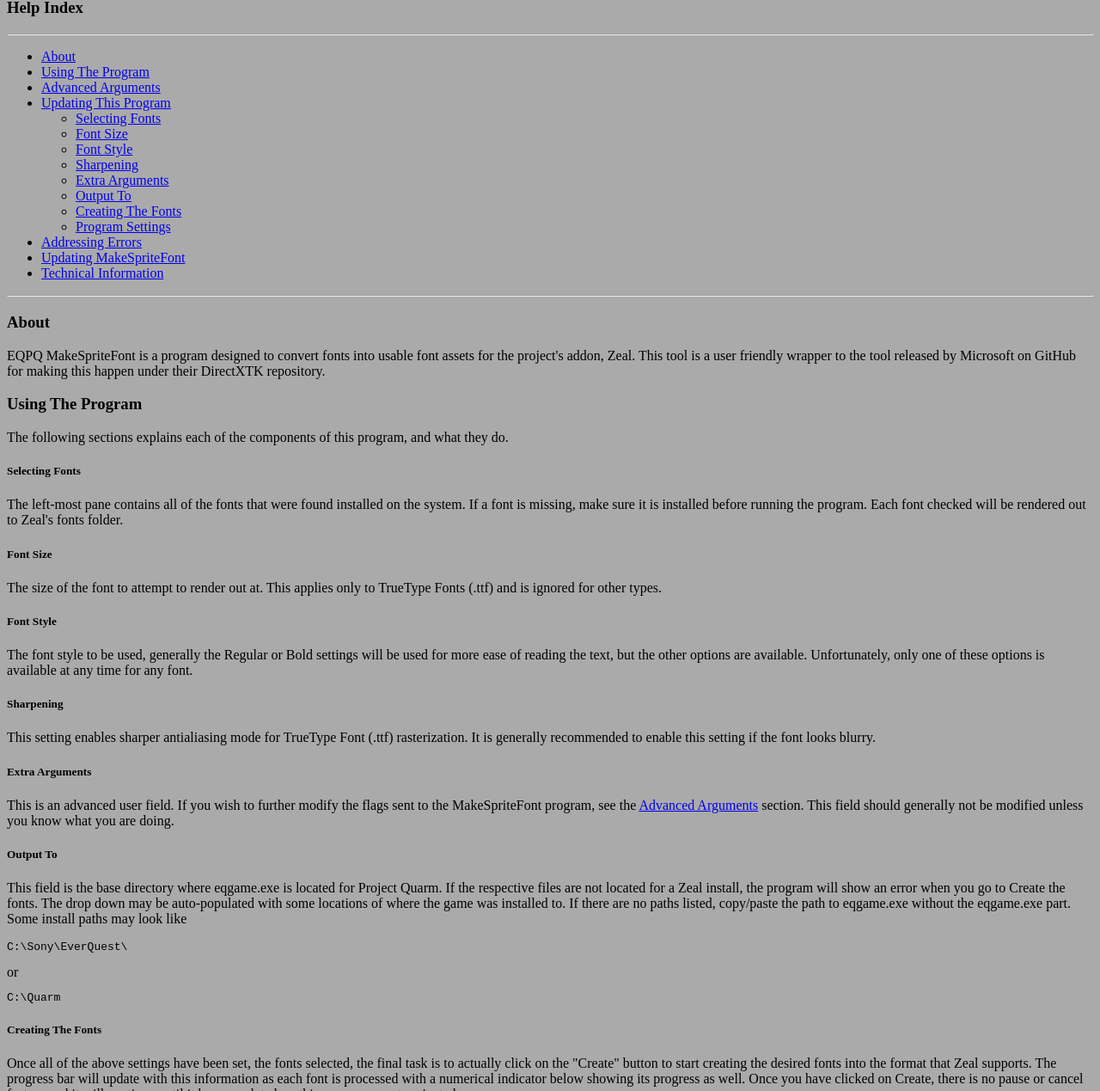
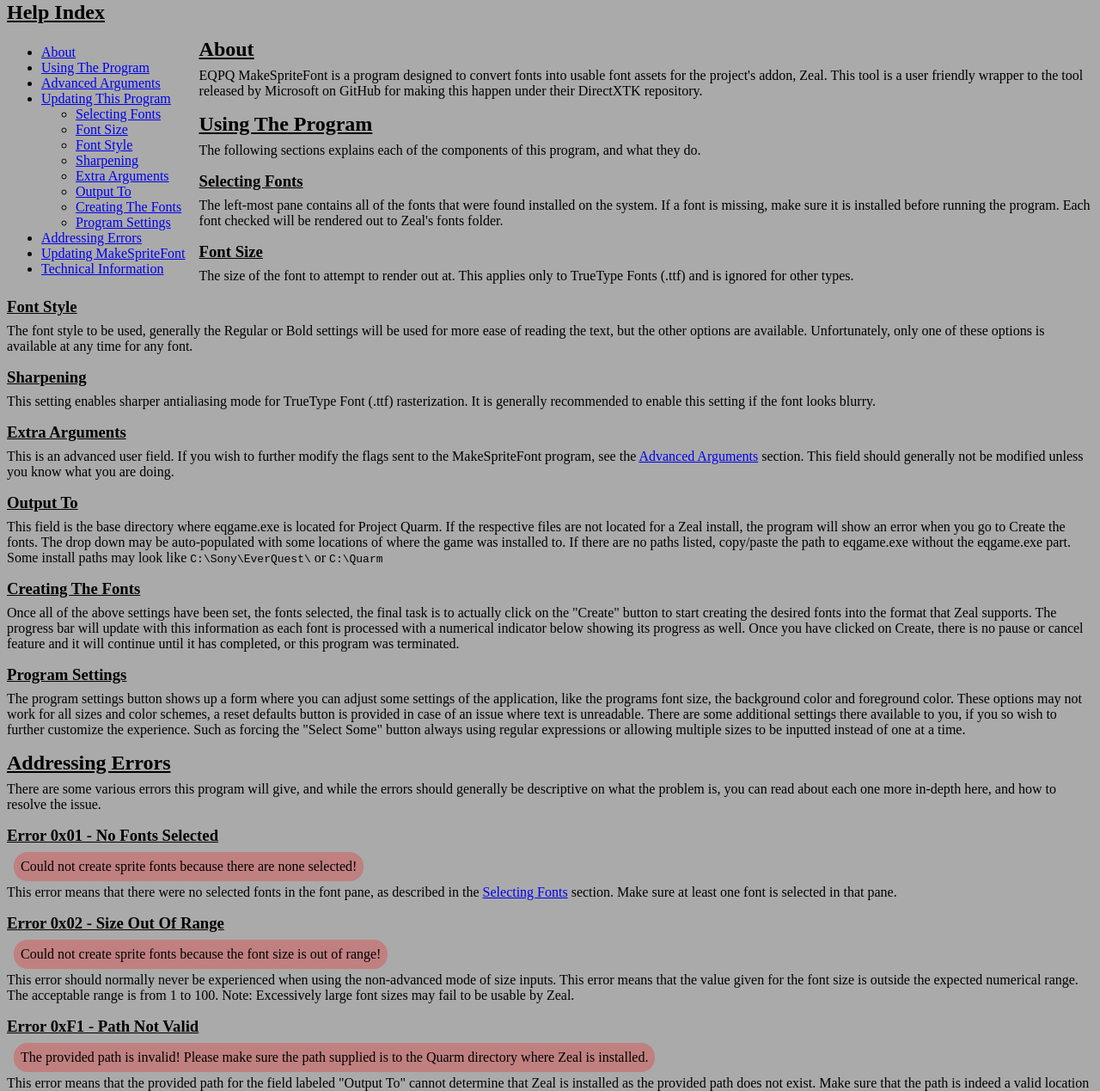
Before and after one commit to Kalbintion/EQPQ-MakeSpriteFont, a plain HTML site: page help/index.html in a window 1280 px wide. Shown: the part 68-1337 px from the top of the page at 86% size. Drawn offline with Linux system fonts and the light colour scheme.

Commit message:
v1.0.1_02
Added functional multi-font size inputs

Updated help for additional information and fixes

Updated settings form

```diff
--- a/help/index.html
+++ b/help/index.html
@@ -5,17 +5,53 @@
         body {
             background-color: #AAA;
         }
+
+        ul.toc {
+            float: left;
+            margin-right: 1rem;
+        }
+
+        pre.inline {
+            display: inline;
+        }
+
+        h1, h2, h3, h4, h5 {
+            margin: 1rem 0 0.5rem 0;
+            text-decoration: underline;
+        }
+
+        table {
+            border-collapse: collapse;
+            border: 1px solid black;
+        }
+
+        tr, td {
+            border: 1px solid black;
+        }
+
+        p {
+            margin: 0;
+            display: inline;
+        }
+
+        blockquote.error {
+            background-color: rgba(255, 0, 0, 0.25);
+            padding: 0.5rem;
+            border-radius: 1rem;
+            width: fit-content;
+            margin: 0 0 0.25rem 0.5rem;
+        }
     </style>
 </head>
 <body>
-    <h1>EverQuest - Project Quarm - MakeSpriteFont</h1>
-    <h3>Help Index</h3>
-    <hr />
-    <ul>
+    <h1 class="title">EverQuest - Project Quarm - MakeSpriteFont</h1>
+    <h2>Help Index</h2>
+    <ul class="toc">
         <li><a href="#About">About</a></li>
         <li><a href="#Usage">Using The Program</a></li>
         <li><a href="#Advanced">Advanced Arguments</a></li>
-        <li><a href="#Updating">Updating This Program</a>
+        <li>
+            <a href="#Updating">Updating This Program</a>
             <ul>
                 <li><a href="#SelectingFonts">Selecting Fonts</a></li>
                 <li><a href="#FontSize">Font Size</a></li>
@@ -31,73 +67,72 @@
         <li><a href="#UpdateMakeSpriteFont">Updating MakeSpriteFont</a></li>
         <li><a href="#TechInfo">Technical Information</a></li>
     </ul>
-    <hr />
-    <h3 id="About">About</h3>
+    <h2 id="About">About</h2>
     <p>EQPQ MakeSpriteFont is a program designed to convert fonts into usable font assets for the project's addon, Zeal. This tool is a user friendly wrapper to the tool released by Microsoft on GitHub for making this happen under their DirectXTK repository.</p>
 
-    <h3 id="Usage">Using The Program</h3>
+    <h2 id="Usage">Using The Program</h2>
     <p>The following sections explains each of the components of this program, and what they do.</p>
 
-    <h5 id="SelectingFonts">Selecting Fonts</h5>
+    <h3 id="SelectingFonts">Selecting Fonts</h3>
     <p>The left-most pane contains all of the fonts that were found installed on the system. If a font is missing, make sure it is installed before running the program. Each font checked will be rendered out to Zeal's fonts folder.</p>
 
-    <h5 id="FontSize">Font Size</h5>
+    <h3 id="FontSize">Font Size</h3>
     <p>The size of the font to attempt to render out at. This applies only to TrueType Fonts (.ttf) and is ignored for other types.</p>
 
-    <h5 id="FontStyle">Font Style</h5>
+    <h3 id="FontStyle">Font Style</h3>
     <p>The font style to be used, generally the Regular or Bold settings will be used for more ease of reading the text, but the other options are available. Unfortunately, only one of these options is available at any time for any font.</p>
 
-    <h5 id="Sharpening">Sharpening</h5>
+    <h3 id="Sharpening">Sharpening</h3>
     <p>This setting enables sharper antialiasing mode for TrueType Font (.ttf) rasterization. It is generally recommended to enable this setting if the font looks blurry.</p>
 
-    <h5 id="ExtraArgs">Extra Arguments</h5>
+    <h3 id="ExtraArgs">Extra Arguments</h3>
     <p>This is an advanced user field. If you wish to further modify the flags sent to the MakeSpriteFont program, see the <a href="#Advanced">Advanced Arguments</a> section. This field should generally not be modified unless you know what you are doing.</p>
 
-    <h5 id="OutputTo">Output To</h5>
-    <p>This field is the base directory where eqgame.exe is located for Project Quarm. If the respective files are not located for a Zeal install, the program will show an error when you go to Create the fonts. The drop down may be auto-populated with some locations of where the game was installed to. If there are no paths listed, copy/paste the path to eqgame.exe without the eqgame.exe part. Some install paths may look like <pre class="inlinel">C:\Sony\EverQuest\</pre> or <pre class="inline">C:\Quarm</pre></p>
+    <h3 id="OutputTo">Output To</h3>
+    <p>This field is the base directory where eqgame.exe is located for Project Quarm. If the respective files are not located for a Zeal install, the program will show an error when you go to Create the fonts. The drop down may be auto-populated with some locations of where the game was installed to. If there are no paths listed, copy/paste the path to eqgame.exe without the eqgame.exe part. Some install paths may look like <pre class="inline">C:\Sony\EverQuest\</pre> or <pre class="inline">C:\Quarm</pre></p>
 
-    <h5 id="CreatingTheFonts">Creating The Fonts</h5>
+    <h3 id="CreatingTheFonts">Creating The Fonts</h3>
     <p>Once all of the above settings have been set, the fonts selected, the final task is to actually click on the "Create" button to start creating the desired fonts into the format that Zeal supports. The progress bar will update with this information as each font is processed with a numerical indicator below showing its progress as well. Once you have clicked on Create, there is no pause or cancel feature and it will continue until it has completed, or this program was terminated.</p>
 
-    <h5 id="ProgramSettings">Program Settings</h5>
+    <h3 id="ProgramSettings">Program Settings</h3>
     <p>The program settings button shows up a form where you can adjust some settings of the application, like the programs font size, the background color and foreground color. These options may not work for all sizes and color schemes, a reset defaults button is provided in case of an issue where text is unreadable.</p>
     <p>There are some additional settings there available to you, if you so wish to further customize the experience. Such as forcing the "Select Some" button always using regular expressions or allowing multiple sizes to be inputted instead of one at a time.</p>
 
-    <h3 id="Errors">Addressing Errors</h3>
+    <h2 id="Errors">Addressing Errors</h2>
     <p>There are some various errors this program will give, and while the errors should generally be descriptive on what the problem is, you can read about each one more in-depth here, and how to resolve the issue.</p>
 
-    <h5>Error 0x01 - No Fonts Selected</h5>
+    <h3>Error 0x01 - No Fonts Selected</h3>
+    <blockquote class="error">Could not create sprite fonts because there are none selected!</blockquote>
     <p>
-        <blockquote>Could not create sprite fonts because there are none selected!</blockquote>
         This error means that there were no selected fonts in the font pane, as described in the <a href="#SelectingFonts">Selecting Fonts</a> section. Make sure at least one font is selected in that pane.
     </p>
 
-    <h5>Error 0x02 - Size Out Of Range</h5>
+    <h3>Error 0x02 - Size Out Of Range</h3>
+    <blockquote class="error">Could not create sprite fonts because the font size is out of range!</blockquote>
     <p>
-        <blockquote>Could not create sprite fonts because the font size is out of range!</blockquote>
         This error should normally never be experienced when using the non-advanced mode of size inputs. This error means that the value given for the font size is outside the expected numerical range. The acceptable range is from 1 to 100. Note: Excessively large font sizes may fail to be usable by Zeal.
     </p>
 
-    <h5>Error 0xF1 - Path Not Valid</h5>
+    <h3>Error 0xF1 - Path Not Valid</h3>
+    <blockquote class="error">The provided path is invalid! Please make sure the path supplied is to the Quarm directory where Zeal is installed.</blockquote>
     <p>
-        <blockquote>The provided path is invalid! Please make sure the path supplied is to the Quarm directory where Zeal is installed.</blockquote>
         This error means that the provided path for the field labeled "Output To" cannot determine that Zeal is installed as the provided path does not exist. Make sure that the path is indeed a valid location for Project Quarm installation with Zeal installed.
     </p>
 
-    <h5>Error 0xF2 - Path Not Valid</h5>
+    <h3>Error 0xF2 - Path Not Valid</h3>
+    <blockquote>The provided path does not seem to have zeal installed! Please make sure the path supplied is to the Quarm directory where Zeal is installed.</blockquote>
     <p>
-        <blockquote>The provided path does not seem to have zeal installed! Please make sure the path supplied is to the Quarm directory where Zeal is installed.</blockquote>
         This error means that the provided path for the field labeled "Output To" cannot determine that Zeal is installed as the provided path does not seem to include the folder <pre class="inline">uifiles\zeal</pre>. Make sure that the path is indeed a valid location for Project Quarm installation with Zeal installed.
     </p>
 
-    <h5>Error 0xF3 - Path Not Valid</h5>
+    <h3>Error 0xF3 - Path Not Valid</h3>
+    <blockquote>The provided path does not seem to have a zeal fonts folder! Please make sure the path supplied is to the Quarm directory where Zeal is installed.</blockquote>
     <p>
-        <blockquote>The provided path does not seem to have a zeal fonts folder! Please make sure the path supplied is to the Quarm directory where Zeal is installed.</blockquote>
         This error means that the provided path for the field labeled "Output To" cannot determine that Zeal is installed correctly as the provided path does not seem to include the folder <pre class="inline">uifiles\zeal\fonts</pre>. This could mean your version of Zeal is outdated and does not support custom fonts. It is recommended to ensure the path is a valid location for Project Quarm installation with Zeal installed using at least 0.6.4.
     </p>
 
-    <h3 id="Advanced">Advanced Arguments</h3>
-    <p>There are a number of advanced arguments you can pass to MakeSpriteFont that are not used by this program to make it more streamlined for the average user. If you're looking for more information about the arguments to MakeSpriteFont, see the table below. This table may be not exhaustive, and is recommended to refer to the official documentation located on their <a target="_blank" href="https://github.com/microsoft/DirectXTK/wiki/MakeSpriteFont">GitHub MakeSpriteFont Wiki Page</a>'</p>
+    <h2 id="Advanced">Advanced Arguments</h2>
+    <p>There are a number of advanced arguments you can pass to MakeSpriteFont that are not used by this program to make it more streamlined for the average user. If you're looking for more information about the arguments to MakeSpriteFont, see the table below. This table may be not exhaustive, and is recommended to refer to the official documentation located on their <a target="_blank" href="https://github.com/microsoft/DirectXTK/wiki/MakeSpriteFont">GitHub MakeSpriteFont Wiki Page</a></p>
     <table>
         <tr>
             <th>Argument</th>
@@ -161,17 +196,17 @@
         </tr>
     </table>
 
-    <h3 id="Updating">Updating This Program</h3>
-    <p>This program can be manually checked for updates on GitHub located at <a href="https://github.com/Kalbintion/EQPQ-MakeSpritefont">https://github.com/Kalbintion/EQPQ-MakeSpritefont</a></p>
+    <h2 id="Updating">Updating This Program</h2>
+    <p>This program can be manually checked for updates on GitHub located at <a href="https://github.com/Kalbintion/EQPQ-MakeSpritefont" target="_blank">https://github.com/Kalbintion/EQPQ-MakeSpritefont</a></p>
 
 
-    <h3 id="UpdateMakeSpriteFont">Updating MakeSpriteFont</h3>
+    <h2 id="UpdateMakeSpriteFont">Updating MakeSpriteFont</h2>
     <p>You can freely update MakeSpriteFont by replacing the executable located in the lib folder of this application with a newer (or older) version of the application.</p>
 
-    <h3 id="TechInfo">Technical Information</h3>
+    <h2 id="TechInfo">Technical Information</h2>
     <p>There is various technical information that this program uses when addressing various systems, from gathering locations where eqgame.exe is located to what flags is actually being supplied to MakeSpriteFont. This section documents each of these.</p>
 
-    <h5>MakeSpriteFont Arguments</h5>
+    <h3>MakeSpriteFont Arguments</h3>
     <p>The following is the list of the arguments sent to the MakeSpriteFont application from this one. For a full list of arguments MakeSpriteFont accepts, see the <a href="#Advanced">Advanced Arguments</a> section.</p>
     <table>
         <tr>
```
Also changed, not shown: 3 other files.
